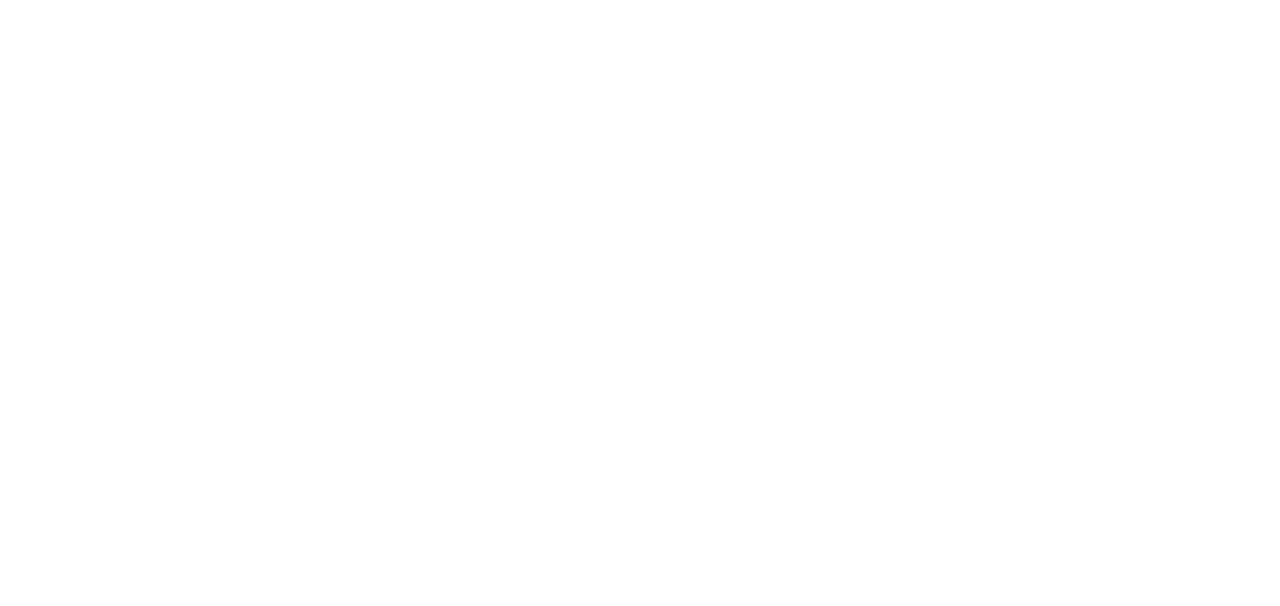
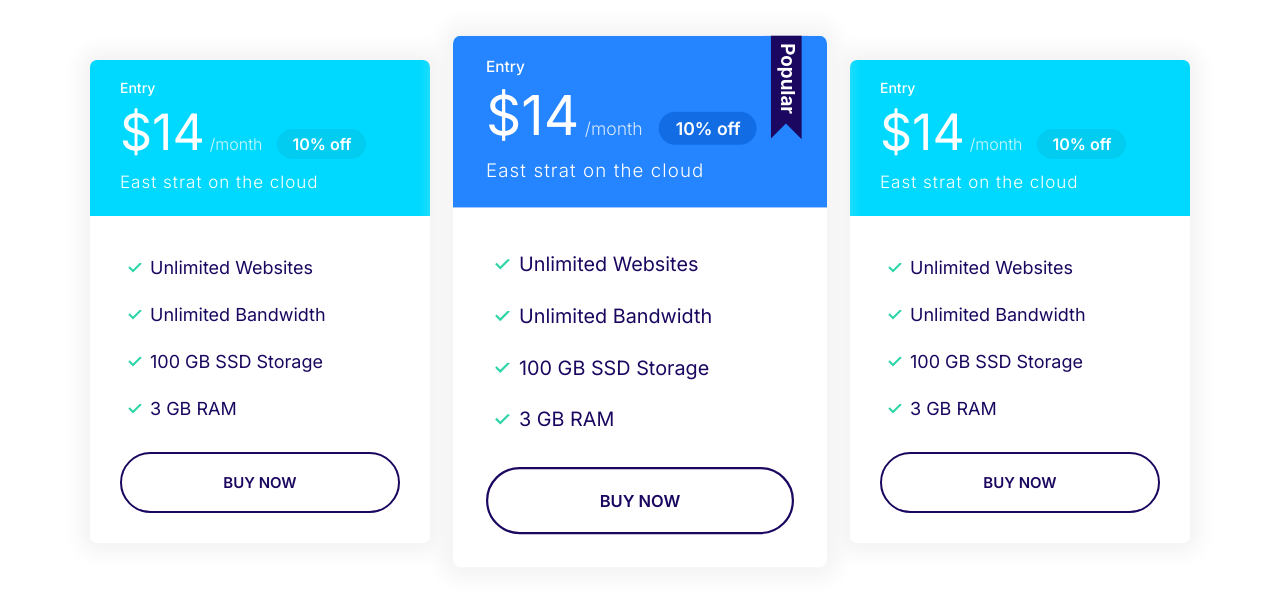
Before and after one commit to SaBA26-void/saba_moshify, a plain HTML site: page index.html in a window 1280 px wide. Drawn offline with Linux system fonts and the light colour scheme.

Commit message:
Build the Plans Block component.

```diff
--- a/CSS/styles.css
+++ b/CSS/styles.css
@@ -340,6 +340,10 @@ a {
 
 /*  */
 /* plans */
+.plan {
+  transition: transfomr 0.2s ease-out;
+}
+
 .plan__name {
   color: #fff;
   margin: 0;
@@ -369,6 +373,10 @@ a {
   margin-bottom: 2rem;
 }
 
+.plan--popular {
+  transform: scale(1.1);
+}
+
 .plan--popular .card__header {
   position: relative;
 }
@@ -380,6 +388,14 @@ a {
   position: absolute;
   top: -6px;
   right: 5%;
+}
+
+.plan:hover {
+  transform: scale(1.05);
+}
+
+.plan--popular:hover {
+  transform: scale(1.15);
 }
 
 @media screen and (min-width: 1024px) {
@@ -749,3 +765,14 @@ a {
     grid-template-columns: repeat(auto-fit, minmax(10rem, 1fr));
   }
 }
+
+/*  */
+/* Plans Block */
+.block-plans .grid {
+  gap: 8rem 4rem;
+}
+
+.block-plans .card {
+  max-width: 500px;
+  margin: 0 auto;
+}
--- a/index.html
+++ b/index.html
@@ -14,6 +14,70 @@
     <link rel="stylesheet" href="css/styles.css" />
   </head>
   <body>
+    <section class="block container block-plans">
+      <div class="grid grid--1x3">
+        <div class="plan">
+          <div class="card card--secondary">
+            <header class="card__header">
+              <h3 class="plan__name">Entry</h3>
+              <span class="plan__price">$14</span>
+              <span class="plan__billing-cycle">/month</span>
+              <span class="badge badge--secondary badge--small">10% off</span>
+              <span class="plan__description">East strat on the cloud</span>
+            </header>
+            <div class="card__body">
+              <ul class="list list--tick">
+                <li class="list__item">Unlimited Websites</li>
+                <li class="list__item">Unlimited Bandwidth</li>
+                <li class="list__item">100 GB SSD Storage</li>
+                <li class="list__item">3 GB RAM</li>
+              </ul>
+              <button class="btn btn--outline btn--block">Buy now</button>
+            </div>
+          </div>
+        </div>
+        <div class="plan plan--popular">
+          <div class="card card--primary">
+            <header class="card__header">
+              <h3 class="plan__name">Entry</h3>
+              <span class="plan__price">$14</span>
+              <span class="plan__billing-cycle">/month</span>
+              <span class="badge badge--primary badge--small">10% off</span>
+              <span class="plan__description">East strat on the cloud</span>
+            </header>
+            <div class="card__body">
+              <ul class="list list--tick">
+                <li class="list__item">Unlimited Websites</li>
+                <li class="list__item">Unlimited Bandwidth</li>
+                <li class="list__item">100 GB SSD Storage</li>
+                <li class="list__item">3 GB RAM</li>
+              </ul>
+              <button class="btn btn--outline btn--block">Buy now</button>
+            </div>
+          </div>
+        </div>
+        <div class="plan">
+          <div class="card card--secondary">
+            <header class="card__header">
+              <h3 class="plan__name">Entry</h3>
+              <span class="plan__price">$14</span>
+              <span class="plan__billing-cycle">/month</span>
+              <span class="badge badge--secondary badge--small">10% off</span>
+              <span class="plan__description">East strat on the cloud</span>
+            </header>
+            <div class="card__body">
+              <ul class="list list--tick">
+                <li class="list__item">Unlimited Websites</li>
+                <li class="list__item">Unlimited Bandwidth</li>
+                <li class="list__item">100 GB SSD Storage</li>
+                <li class="list__item">3 GB RAM</li>
+              </ul>
+              <button class="btn btn--outline btn--block">Buy now</button>
+            </div>
+          </div>
+        </div>
+      </div>
+    </section>
     <script src="js/main.js"></script>
   </body>
 </html>
```
Also changed, not shown: components/Plans Block.html (added, +64 -0 lines).
